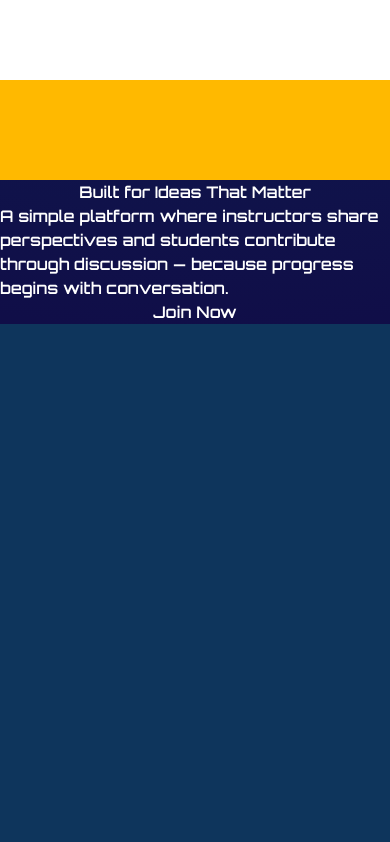
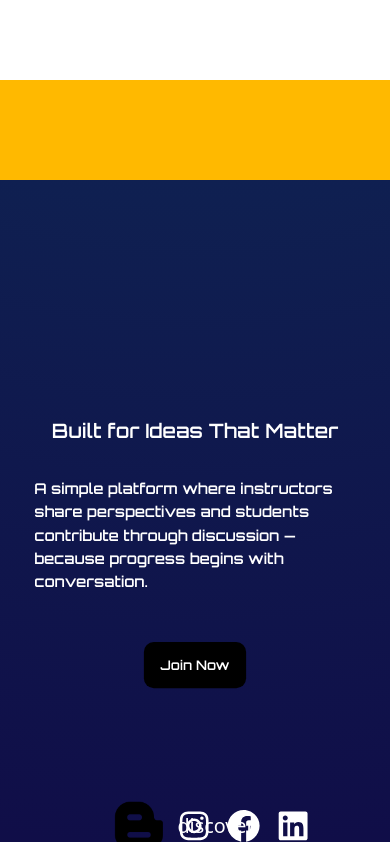
Before and after one commit to chinmay21/Auth-Revision, a React (Vite) app in the folder src/: page / in a window 390 px wide. Shown: the part 2171-3013 px from the top of the page. Before the commit the page ends 2495 px from the top, so only its background shows below. Built offline with nearby package versions, Linux system fonts and the light colour scheme.

Commit message:
Add footer transition

```diff
--- a/src/package.json
+++ b/src/package.json
@@ -14,6 +14,7 @@
     "@tailwindcss/vite": "^4.1.18",
     "react": "^19.2.0",
     "react-dom": "^19.2.0",
+    "react-icons": "^4.2.0",
     "react-redux": "^9.2.0",
     "react-router-dom": "^6.28.2",
     "tailwindcss": "^4.1.18"
--- a/src/src/pages/Home.jsx
+++ b/src/src/pages/Home.jsx
@@ -1,11 +1,61 @@
-import React from 'react'
+import React, { useEffect, useState } from 'react'
 import logo from '../assets/blogger-logo-icon-png-12.png'
 import Card from '../components/Card'
 import firstCard from '../assets/images/classroom-adult-teacher-holding-pointer-stick-flat-line-color-character-editable-outline-half-body-person-on-white-arab-male-instructor-simple-cartoon-spot-illustration-for-web-graphic-design-vector-r.png'
 import secondCard from '../assets/images/student-man-with-glasses-and-bag-character-cartoon-people-student-university-free-vector-removebg-preview.png'
 import thirdCard from '../assets/images/happy-students-group-illustration-vector-removebg-preview.png'
 import fourthCard from '../assets/images/ab908510af9b6facbf2c230b84e922f0-removebg-preview.png'
+import { FaInstagram } from "react-icons/fa";
+import { FaFacebook } from "react-icons/fa";
+import { FaLinkedin } from "react-icons/fa";
+import { useRef } from 'react'
 const Home = () => {
+
+  const footerRef = useRef(null);
+  const cardsRef = useRef(null);
+  const [active, setActive] = useState(false);
+  const [progress, setProgress] = useState(0);
+
+  useEffect(() => {
+    const observer = new IntersectionObserver(([entry]) => {
+        console.log(entry)
+        setActive(entry.isIntersecting);
+    }, { threshold:0 })
+
+
+    if(footerRef.current) {
+      observer.observe(footerRef.current);
+    }
+
+    return () => {
+      if(footerRef.current) {
+        observer.unobserve(footerRef.current);
+      }
+    }
+  }, []);
+
+  useEffect(() => {
+    if(!active) return;
+
+    const handleScroll = () => {
+      if(!footerRef.current) return;
+
+      const rect = footerRef.current.getBoundingClientRect();
+      const windowHeight = window.innerHeight;
+
+      const rawProgress = (windowHeight - rect.top) / (windowHeight + rect.height);
+
+      const clamped = Math.min(Math.max(rawProgress, 0), 1);
+      setProgress(clamped);
+    };
+
+    handleScroll();
+    window.addEventListener('scroll', handleScroll);
+    return () => window.removeEventListener('scroll', handleScroll);
+  }, [active]);
+
+  const scale = 0.8 + progress * 0.2;
+  const translateY = 80 - progress * 80
   return (
     <div>
       {/* Parent div of whole page */}
@@ -25,7 +75,7 @@ const Home = () => {
             </div>
 
             {/* Parent div of Cards section */}
-            <div className='flex flex-wrap justify-center gap-10 bg-amber-400'>
+            <div ref={cardsRef} className={`flex flex-wrap justify-center gap-10 bg-amber-400`}>
               <Card title={'Instructor Perspectives'}
                     description={'Instructors share their individual ideas and thoughts on how education can evolve, improve, and better serve students.'}
                     imgSrc={firstCard}
@@ -45,19 +95,29 @@ const Home = () => {
             </div>
 
             {/* Parent div of footer section */}
-            <div>
+            <div ref={footerRef} className={`mt-30 lg:h-100 translateY`}
+            style={{
+              transform: `translateY(${translateY}px) scale(${scale})`
+            }}>
               <div className='flex flex-col lg:w-screen text-white'>
-                <div className='flex flex-col justify-center items-center font-orbitron'>
-                  <h2>Built for Ideas That Matter</h2>
-                  <p>A simple platform where instructors share perspectives and students contribute through discussion — because progress begins with conversation.</p>
-                  <button>
+                <div className='flex flex-col gap-10 justify-center items-center font-orbitron'>
+                  <h2 className='text-2xl'>Built for Ideas That Matter</h2>
+                  <p className='text-lg'>A simple platform where instructors share perspectives and students contribute through discussion — because progress begins with conversation.</p>
+                  <button className='bg-black p-4 px-5 rounded-xl hover:cursor-pointer mt-5'>
                     <span>Join Now</span>
                   </button>
                 </div>
 
-                <div className='flex'>
-                  <div></div>
-                  <div className='flex'></div>
+                <div className='w-screen flex justify-between px-20 mt-30'>
+                  <div className='flex items-center'>
+                    <img src={logo} loading='lazy' alt='Logo' width={100} height={100}/>
+                    <h2 className='text-2xl'>discover</h2>
+                  </div>
+                  <div className='flex items-center justify-around gap-x-5'>
+                    <FaInstagram className='h-10 w-10'/>
+                    <FaFacebook className='h-10 w-10'/>
+                    <FaLinkedin className='h-10 w-10'/>
+                  </div>
                 </div>
               </div>
             </div>
```
Also changed, not shown: 1 other file (tests, documents, lock files or other folders).
